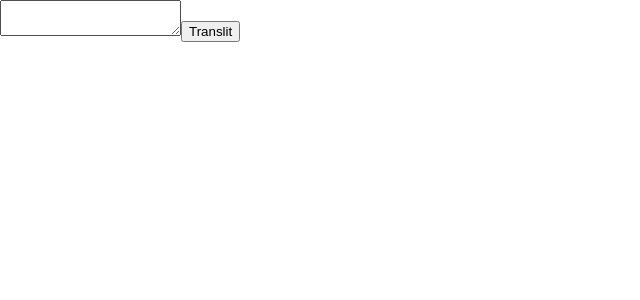
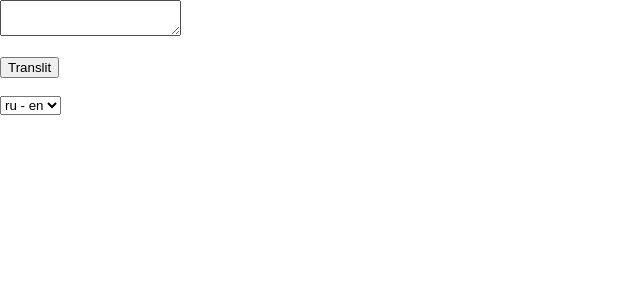
Before and after one commit to MariaKorn/test, a React (Create React App) app: page /translit in a window 1280 px wide. Shown: the top 300 px of the page, without its empty margins (0-640 px from the left). Built offline with nearby package versions, Linux system fonts and the light colour scheme.

Commit message:
https://zuev-family.atlassian.net/browse/PROJ-8

```diff
--- a/src/Translit.jsx
+++ b/src/Translit.jsx
@@ -15,21 +15,26 @@ export const Translit = () => {
       }
     }/>
 
-    <button onClick={()=> {
+  <p>
+  <button onClick={()=> {
       const cyrillicToTranslit = new CyrillicToTranslit();
       const result = cyrillicToTranslit.transform(value, ' ');
       setTrans(result);
     }}>
       Translit
     </button>
+  </p>
+
+
+    <select>
+      <option value="ru_en">ru - en</option>
+      <option value="en_ru">en - ru</option>
+    </select>
 
     <p>
     {trans}
     </p>
 
 
-
-
-
   </div>
 }
```
